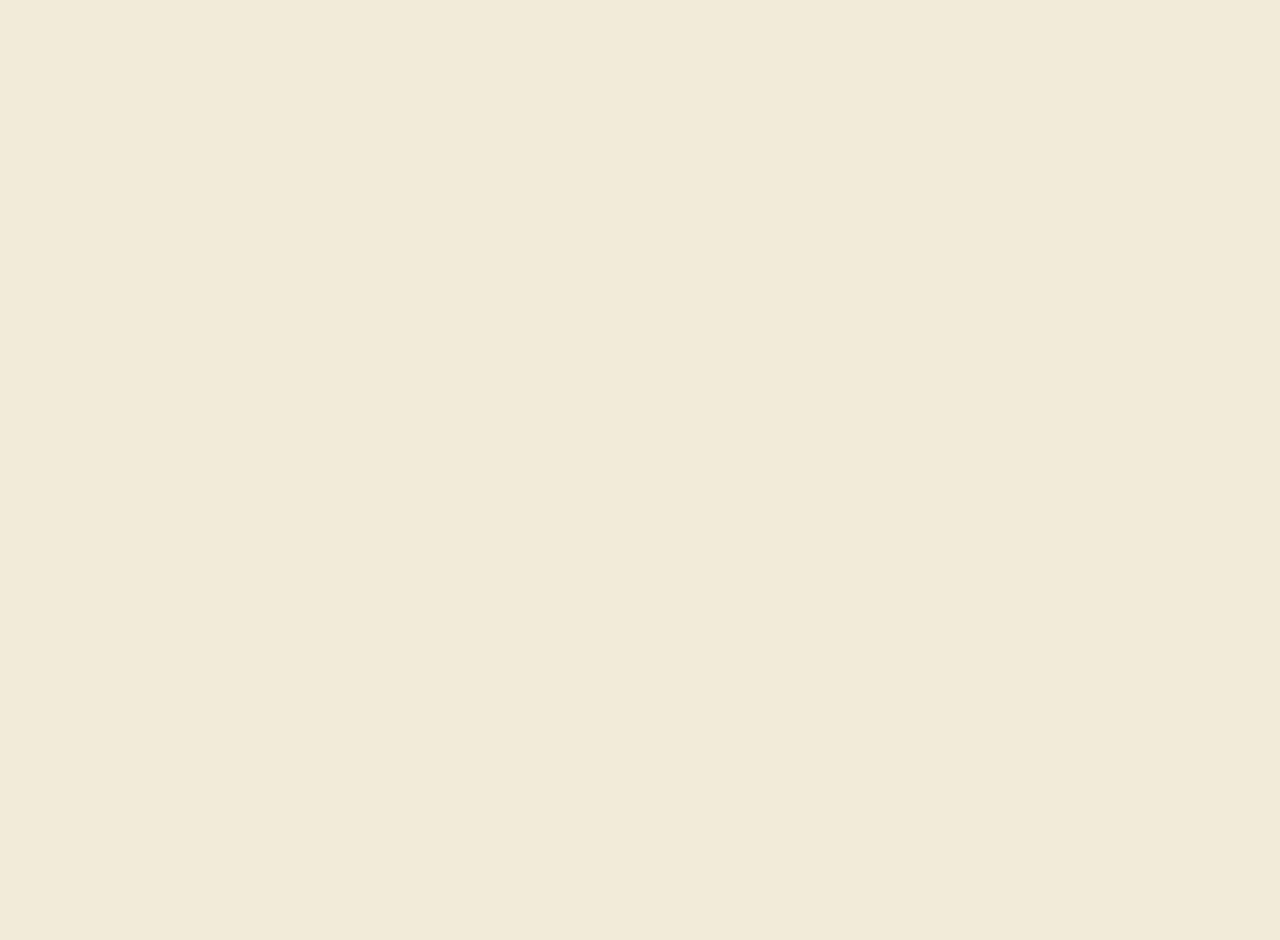
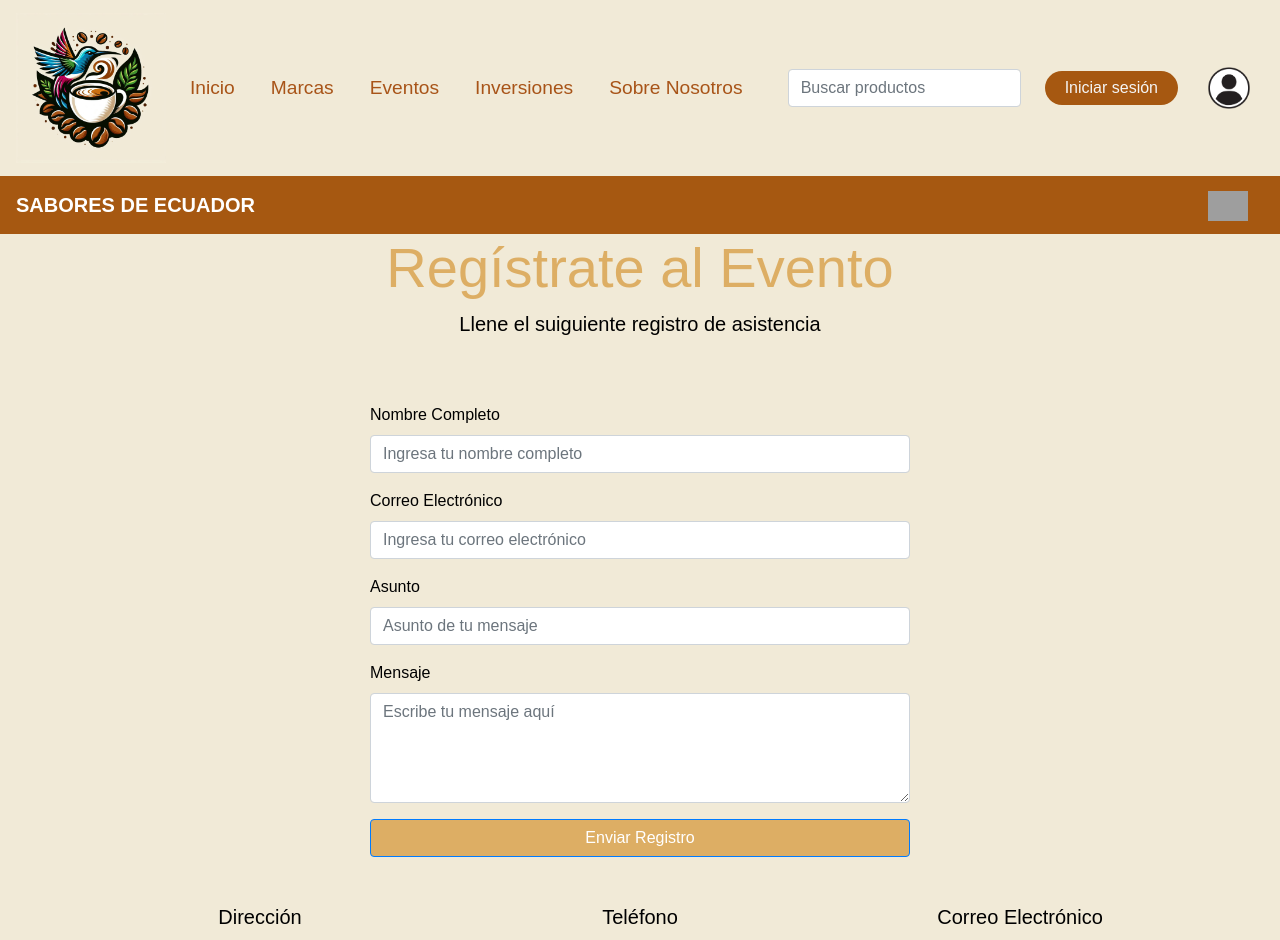
Before and after one commit to PaulCabreraEPN/Proyecto-De-Gestion, a React (Create React App) app: page /Contactos in a window 1280 px wide. Before the commit this address had no page. Shown: the top 940 px of the page. Before the commit the page ends 800 px from the top, so only its background shows below. Built offline with nearby package versions, Linux system fonts and the light colour scheme; grey boxes are pictures that could not be loaded.

Commit message:
registro

```diff
--- a/src/App.js
+++ b/src/App.js
@@ -20,6 +20,7 @@ import { Promociones } from './componentes/Promociones.js';
 import 'bootstrap/dist/css/bootstrap.min.css';
 import { MyCarrito } from './componentes/MyCarrito.js';
 import InicioMarcas from './componentes/inicioMarcas';
+import Contactos from './componentes/Contactos.js'
 
 
 
@@ -133,6 +134,7 @@ function App() {
     <Router>
       <Routes>
         <Route path='/' element={<HomePage />} />
+        <Route path='/Contactos' element={<Contactos />} />
         <Route path='/registro' element={<Registro />} />
         <Route path='/login' element={<Login />}  />
         <Route path='/Productos' element={<Productos />} />
--- /dev/null
+++ b/src/componentes/Contactos.css
@@ -0,0 +1,15 @@
+.container-contactos{
+    color:black;
+}
+
+.titulo{
+    color: #DDAE64;
+}
+
+.boton{
+    background-color: #DDAE64;
+}
+
+.boton:hover{
+    background-color: #c2821c;
+}
--- /dev/null
+++ b/src/componentes/Contactos.js
@@ -0,0 +1,78 @@
+import React from 'react'
+import { Menu } from './menu.js';
+import { Cabecera } from './cabecera.js';
+import { Pie } from './pie.js';
+import { Container, Row, Col, Form, Button } from 'react-bootstrap';
+import './Contactos.css';
+
+export default function Contactos (){
+    return(
+        <div>
+            <Cabecera/>
+            <Menu/>
+
+
+            <div className='container-contactos'>
+            <Container>
+                <Row className="text-center mb-5">
+                    <Col>
+                        <h1 className="display-4 titulo">Regístrate al Evento</h1>
+                        <p className="lead">Llene el suiguiente registro de asistencia</p>
+                    </Col>
+                </Row>
+
+                <Row className="justify-content-center">
+
+                    <Col md={6}>
+                        <Form>
+                            <Form.Group controlId="formName" className="mb-3">
+                                <Form.Label>Nombre Completo</Form.Label>
+                                <Form.Control type="text" placeholder="Ingresa tu nombre completo" />
+                            </Form.Group>
+
+                            <Form.Group controlId="formEmail" className="mb-3">
+                                <Form.Label>Correo Electrónico</Form.Label>
+                                <Form.Control type="email" placeholder="Ingresa tu correo electrónico" />
+                            </Form.Group>
+
+                            <Form.Group controlId="formSubject" className="mb-3">
+                                <Form.Label>Asunto</Form.Label>
+                                <Form.Control type="text" placeholder="Asunto de tu mensaje" />
+                            </Form.Group>
+
+                            <Form.Group controlId="formMessage" className="mb-3">
+                                <Form.Label>Mensaje</Form.Label>
+                                <Form.Control as="textarea" rows={4} placeholder="Escribe tu mensaje aquí" />
+                            </Form.Group>
+
+                            <Button variant="primary" type="submit" className="w-100 boton">
+                                Enviar Registro
+                            </Button>
+                        </Form>
+                 </Col>
+                </Row>
+
+
+                <Row className="mt-5">
+                    <Col md={4} className="text-center">
+                        <h5>Dirección</h5>
+                        <p>Av. Ladrón de Guevara E11-253, Quito 170143</p>
+                    </Col>
+                    <Col md={4} className="text-center">
+                        <h5>Teléfono</h5>
+                        <p>02 4#6 78##</p>
+                    </Col>
+                    <Col md={4} className="text-center">
+                        <h5>Correo Electrónico</h5>
+                        <p>cafeysueños@cafeteria.com</p>
+                    </Col>
+                    </Row>
+            </Container>
+
+            <Pie/>
+
+            </div>
+    </div>
+
+    );
+}
--- a/src/componentes/mymodal.js
+++ b/src/componentes/mymodal.js
@@ -2,7 +2,7 @@ import React, { useState } from 'react';
 import { Modal, Button } from 'react-bootstrap';
 import 'bootstrap/dist/css/bootstrap.min.css';
 import './mymodal.css'
-
+import { useNavigate } from 'react-router-dom';
 
 function MyModal({imagen, titulo, etiqueta, info, precio, desc}) {
   const [show, setShow] = useState(false);
@@ -10,7 +10,10 @@ function MyModal({imagen, titulo, etiqueta, info, precio, desc}) {
   const handleClose = () => setShow(false);
   const handleShow = () => setShow(true);
 
-
+  const navigate = useNavigate();
+  const handleClick = () =>{
+    navigate('/Contactos')
+  }
 
   return (
     <>
@@ -44,8 +47,8 @@ function MyModal({imagen, titulo, etiqueta, info, precio, desc}) {
           <p>{desc}</p>
         </Modal.Body>
         <Modal.Footer className='pie_modal'>
-          <Button variant="success">
-            Comprar
+          <Button variant="success" onClick={handleClick}>
+            Registrarse
           </Button>
         </Modal.Footer>
       </Modal>
```
